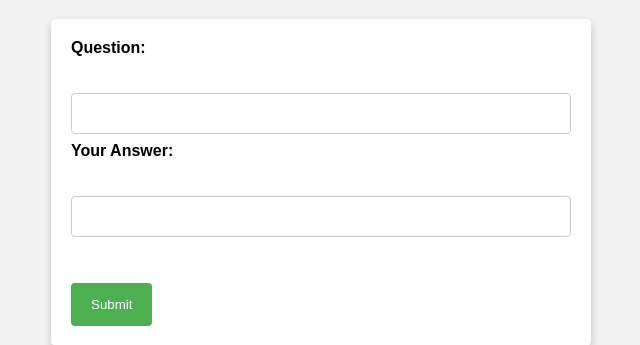
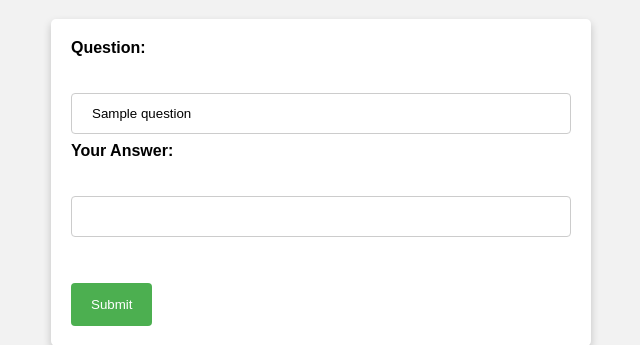
Before and after one commit to hjc2/creative-ll, a Flask app: template templates/index.html in a window 1280 px wide. Shown: the part 145-490 px from the top of the page, without its empty margins (319-959 px from the left). Run offline with Flask 3, Linux system fonts and the light colour scheme; the template is opened without the code that fills it: most values are stand-ins (such as "Sample title", 1, 10 or a date in 2020).

Commit message:
the game functions

```diff
--- a/app.py
+++ b/app.py
@@ -1,10 +1,12 @@
 from operator import contains
 from flask import Flask, render_template, request
 
+import random
+
+
 app = Flask(__name__)
-
 high_score = 0  # Initialize the high score to 0
-
+score = 0
 
 import openai
 
@@ -15,30 +17,30 @@ openai.api_key = OPEN_API_KEY.mykey
 @app.route('/', methods=['GET', 'POST'])
 def index():
     global high_score  # Use the global variable
-    score = 0
+    global score
     message = ''
 
     if request.method == 'POST':
+        user_answer = request.form['user_answer']
         question = request.form['question']
-        user_answer = request.form['user_answer']
-
-        question = "How do we solve the isreal palestine conflict?"
-
 
 
         if decide(question, user_answer):
             message = 'Correct!'
-            score = 1
+            score += 1
         else:
-            message = 'Incorrect!'
+            message = explain(question, user_answer)
+            score = 0
+            # message = 'Incorrect!'
 
         if score > high_score:  # Update the high score if necessary
             high_score = score
 
         # message = apiQ(user_answer)
 
+    question = apiQ("generate a hard question about politics and conflicts? Be specific. Make it short, less than 12 words Ex. Should we ban books that include hate speech? How do we solve the isreali palestinian conflict? How can governments address income inequality? How do we stop school shootings in America?")
 
-    return render_template('index.html', score=score, message=message, high_score=high_score)
+    return render_template('index.html', score=score, message=message, high_score=high_score, question=question)
 
 
 
@@ -46,16 +48,23 @@ def apiQ(content):
     completion = openai.ChatCompletion.create(
         model="gpt-3.5-turbo",
         messages=[{"role": "user", "content": content}],
-        max_tokens=200,
-        temperature = 0
+        max_tokens=150,
+        temperature = 1
     )
     return(completion['choices'][0]['message']['content'])
 
 
 def decide(question, answer):
-    content = "Question: " + question + " Answer: " + answer + " Prompt: Is this is a good answer to the question? Answer Yes or No."
+    content = "Question: " + question + " Answer: " + answer + ". Prompt: Is this is a good answer to the question? Answer Yes or No."
 
-    v = apiQ(content)
+    completion = openai.ChatCompletion.create(
+        model="gpt-3.5-turbo",
+        messages=[{"role": "user", "content": content}],
+        max_tokens=150,
+        temperature = 0
+    )
+
+    v = completion['choices'][0]['message']['content']
 
     #see if yes is in v
     if "Yes" in v:
@@ -63,6 +72,10 @@ def decide(question, answer):
 
     return False
 
+def explain(question, answer):
+    content = "Question: " + question + " Answer: " + answer + ". Explain why this is a bad answer."
+
+    return(apiQ(content))
 
 
 if __name__ == '__main__':
--- a/templates/index.html
+++ b/templates/index.html
@@ -13,7 +13,7 @@
     {% endif %}
     <form action="/" method="POST">
       <label for="question">Question:</label><br>
-      <input type="text" id="question" name="question"><br>
+      <input type="text" id="question" name="question" value="{{ question }}"><br>
       <label for="user_answer">Your Answer:</label><br>
       <input type="text" id="user_answer" name="user_answer"><br><br>
       <input type="submit" value="Submit">
```
